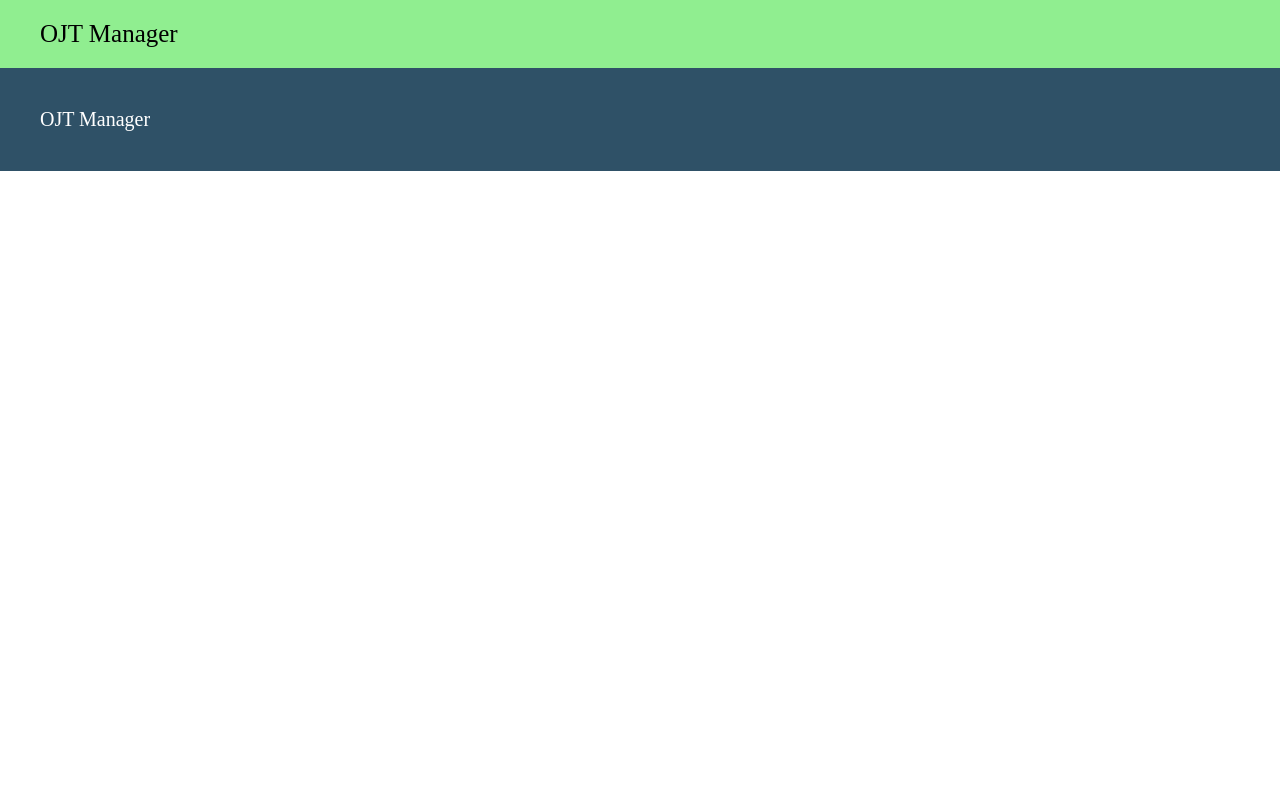
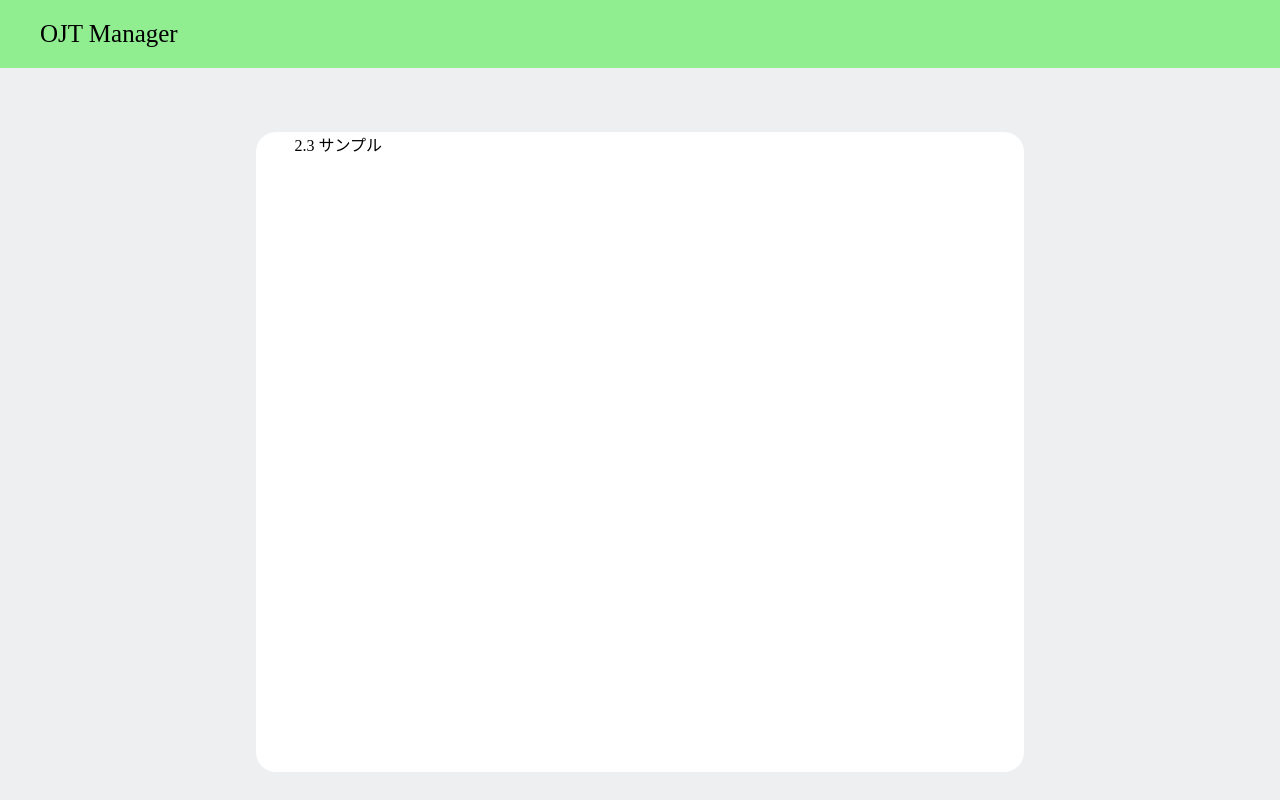
Before and after one commit to kyutech-stairs/ojt_manager, a plain HTML site: page index.html in a window 1280 px wide. Shown: the top 800 px of the page. Drawn offline with Linux system fonts and the light colour scheme.

Commit message:
add code and  change directory

```diff
--- a/css/stylesheet.css
+++ b/css/stylesheet.css
@@ -2,6 +2,7 @@ body{
     margin: 0;
     padding: 0;
     font-family: 'Noto Sans Japanese';
+    background-color: #EEEFF1;
 }
 
 header{
@@ -14,6 +15,23 @@ header{
     font-size: 25px;
 }
 
+.content{
+    height: 100vh;
+}
+
+.background-box{
+    width: 60%;
+    height: 80vh;
+    margin: 5% auto;
+    border-radius: 20px;
+    background-color: #ffffff;
+}
+
+.content-area{
+    width: 90%;
+    margin: 0 auto;
+}
+
 footer{
     background-color: #2f5167;
     color: #ffffff;
--- a/index.html
+++ b/index.html
@@ -13,6 +13,19 @@
         <div class="header-logo">OJT Manager</div>
     </header>
 
+    <div class="content">
+        <div class="background-box">
+        <div class="content-area">
+            <div class="content-title">
+                2.3 サンプル
+            </div>
+            <div class="content-detail">
+
+            </div>
+        </div>
+        </div>
+    </div>
+
     <footer>
         <div class="footer-logo">OJT Manager</div>
     </footer>
```
